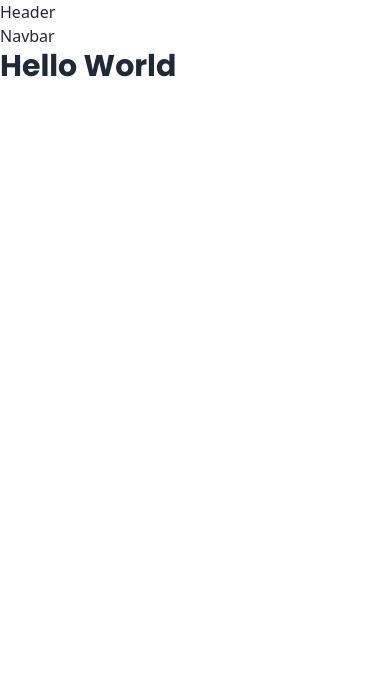
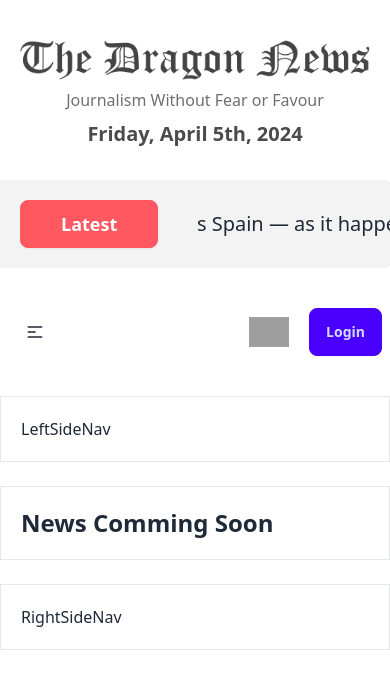
Before and after one commit to jakareya76/dragon-news, a React (Vite) app: page / in a window 390 px wide. Shown: the top 688 px of the page. Built offline with nearby package versions, Linux system fonts and the light colour scheme; grey boxes are pictures that could not be loaded.

Commit message:
create header navbar and home layout

```diff
--- a/package.json
+++ b/package.json
@@ -11,8 +11,10 @@
   },
   "dependencies": {
     "firebase": "^10.10.0",
+    "moment": "^2.30.1",
     "react": "^18.2.0",
     "react-dom": "^18.2.0",
+    "react-fast-marquee": "^1.6.4",
     "react-router-dom": "^6.22.3"
   },
   "devDependencies": {
--- /dev/null
+++ b/src/components/BreakingNews.jsx
@@ -0,0 +1,17 @@
+import Marquee from "react-fast-marquee";
+
+const BreakingNews = () => {
+  return (
+    <div className="flex items-center bg-[#F3F3F3] p-5 rounded my-8 gap-10">
+      <button className="px-10 text-lg text-white btn btn-error">Latest</button>
+      <p className="text-xl font-medium">
+        <Marquee pauseOnHover={true}>
+          Match Highlights: Germany vs Spain — as it happened ! Match
+          Highlights: Germany vs Spain as
+        </Marquee>
+      </p>
+    </div>
+  );
+};
+
+export default BreakingNews;
--- a/src/components/Header.jsx
+++ b/src/components/Header.jsx
@@ -1,5 +1,16 @@
+import logo from "../assets/logo.png";
+import moment from "moment";
+
 const Header = () => {
-  return <div>Header</div>;
+  return (
+    <header className="flex flex-col items-center justify-center pt-10">
+      <img src={logo} alt="logo" className="max-w-[350px]" />
+      <p className="py-2 text-[#706F6F]">Journalism Without Fear or Favour</p>
+      <p className="text-xl font-semibold text-[#4d4a4a]">
+        {moment().format("dddd, MMMM Do, YYYY")}
+      </p>
+    </header>
+  );
 };
 
 export default Header;
--- a/src/components/Navbar.jsx
+++ b/src/components/Navbar.jsx
@@ -1,5 +1,49 @@
+import userIcon from "../assets/user.png";
+
 const Navbar = () => {
-  return <div>Navbar</div>;
+  return (
+    <div className="mb-8 navbar bg-base-100">
+      <div className="navbar-start">
+        <div className="dropdown">
+          <div tabIndex={0} role="button" className="btn btn-ghost lg:hidden">
+            <svg
+              xmlns="http://www.w3.org/2000/svg"
+              className="w-5 h-5"
+              fill="none"
+              viewBox="0 0 24 24"
+              stroke="currentColor"
+            >
+              <path
+                strokeLinecap="round"
+                strokeLinejoin="round"
+                strokeWidth="2"
+                d="M4 6h16M4 12h8m-8 6h16"
+              />
+            </svg>
+          </div>
+          <ul
+            tabIndex={0}
+            className="menu menu-sm dropdown-content mt-3 z-[1] gap-4 p-2 shadow bg-base-100 rounded-box w-52"
+          >
+            <li>Home</li>
+            <li>About</li>
+            <li>Career</li>
+          </ul>
+        </div>
+      </div>
+      <div className="hidden navbar-center lg:flex">
+        <ul className="gap-5 px-1 menu menu-horizontal">
+          <li>Home</li>
+          <li>About</li>
+          <li>Career</li>
+        </ul>
+      </div>
+      <div className="navbar-end">
+        <img src={userIcon} alt="user" className="w-[40px] mx-5" />
+        <a className="btn btn-primary">Login</a>
+      </div>
+    </div>
+  );
 };
 
 export default Navbar;
--- a/src/pages/Home.jsx
+++ b/src/pages/Home.jsx
@@ -1,13 +1,27 @@
 import Header from "../components/Header";
 import Navbar from "../components/Navbar";
+import LeftSideNav from "../components/LeftSideNav";
+import RightSideNav from "../components/RightSideNav";
+import BreakingNews from "../components/BreakingNews";
 
 const Home = () => {
   return (
-    <div>
+    <>
       <Header />
+      <BreakingNews />
       <Navbar />
-      <h1 className="text-3xl  font-bold font-poppins">Hello World</h1>
-    </div>
+      <main className="grid grid-cols-1 gap-6 md:grid-cols-4">
+        <div className="p-5 border">
+          <LeftSideNav />
+        </div>
+        <div className="p-5 border md:col-span-2">
+          <h2 className="text-2xl font-semibold">News Comming Soon</h2>
+        </div>
+        <div className="p-5 border">
+          <RightSideNav />
+        </div>
+      </main>
+    </>
   );
 };
 
```
Also changed, not shown: 1 other file (tests, documents, lock files or other folders).
